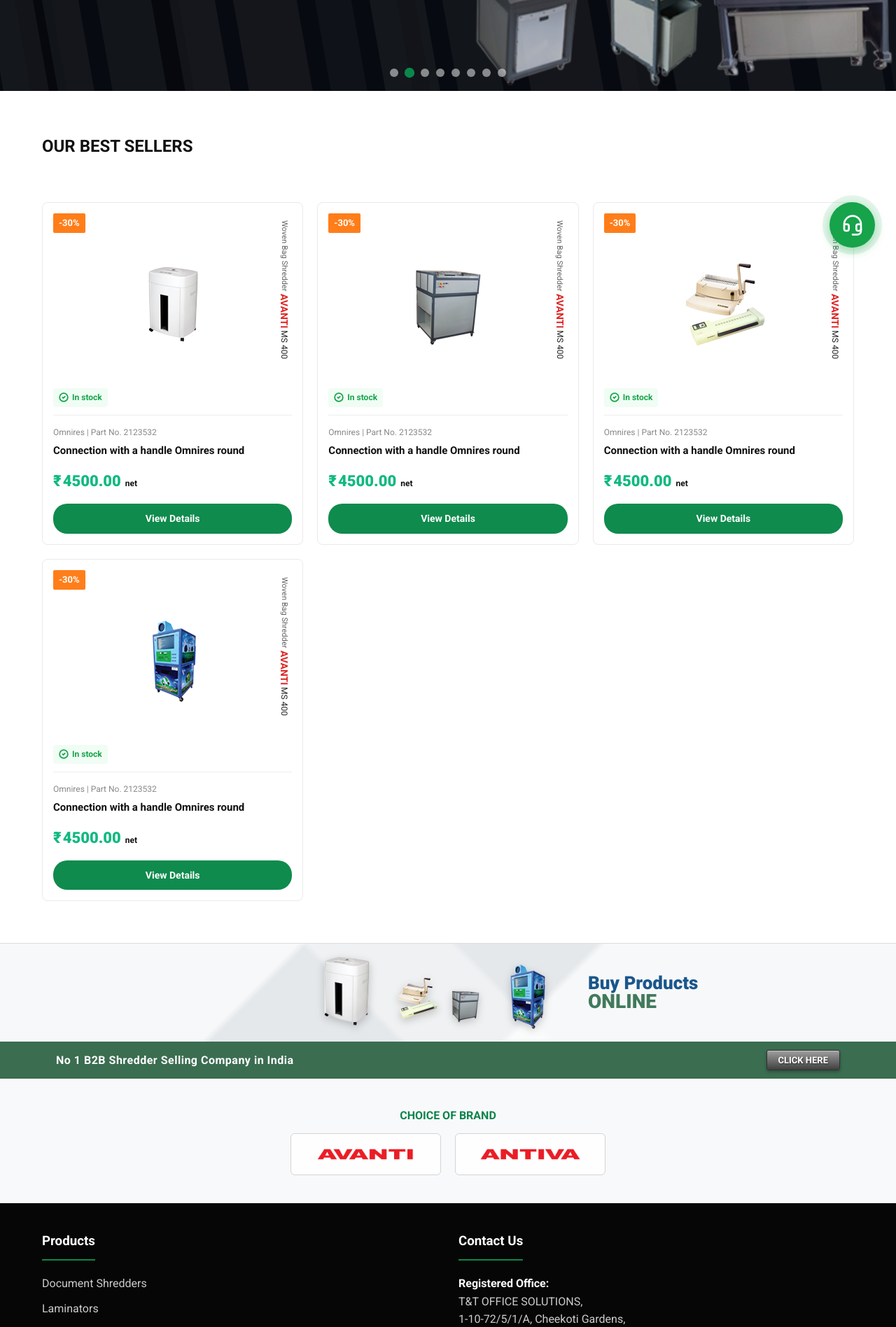
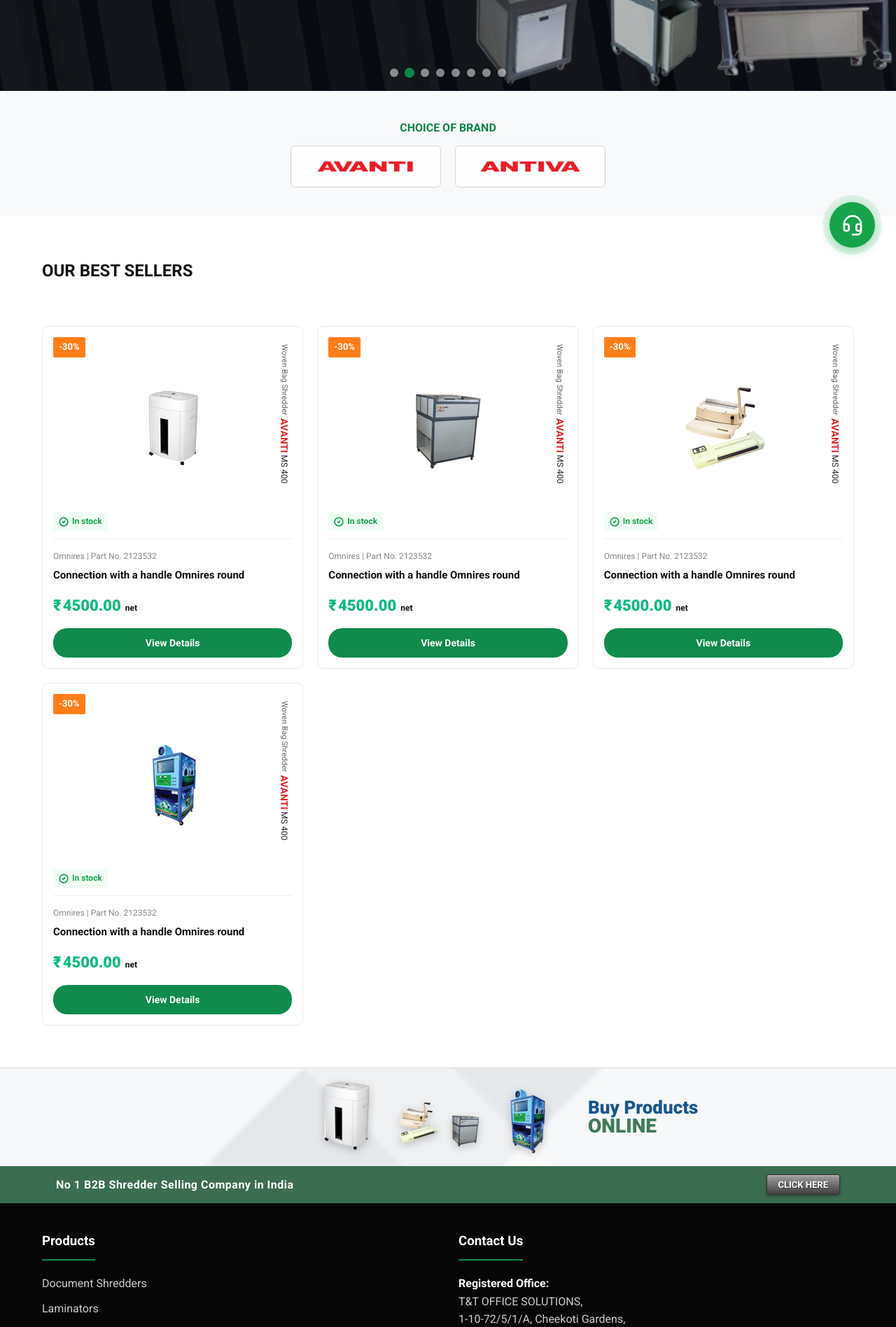
Before and after one commit to tetra9270/tanveer-backend, a React (Vite) app in the folder frontend/: page / in a window 1280 px wide. Shown: the part 416-2313 px from the top of the page at 70% size. Built offline with nearby package versions, Linux system fonts and the light colour scheme; no server answers.

Commit message:
feat: move BrandSection from global layout to Home below Carousel

```diff
--- a/frontend/src/App.jsx
+++ b/frontend/src/App.jsx
@@ -1,7 +1,6 @@
 import { BrowserRouter as Router, Routes, Route } from 'react-router-dom';
 import Navbar from './components/Navbar';
 import Footer from './components/Footer';
-import BrandSection from './components/BrandSection';
 import BuyProductsBanner from './components/BuyProductsBanner';
 import EnquiryButton from './components/EnquiryButton';
 import Home from './pages/Home';
@@ -71,7 +70,6 @@
             </Routes>
           </main>
           <BuyProductsBanner />
-          <BrandSection />
           <Footer />
           <EnquiryButton />
         </div>
--- a/frontend/src/pages/Home.jsx
+++ b/frontend/src/pages/Home.jsx
@@ -2,6 +2,7 @@
 import { useData } from '../context/DataContext';
 import Carousel from '../components/Carousel';
 import ProductSection from '../components/ProductSection';
+import BrandSection from '../components/BrandSection';
 import './Home.css';
 import ShreddersImg from '../assets/shredders.png';
 import AppShreddersImg from '../assets/application-shredders.png';
@@ -70,11 +71,8 @@
     return (
         <div className="home-page">
             <Carousel />
+            <BrandSection />
             <ProductSection title={settings?.homePageTitle || "Our Best Sellers"} products={bestSellers} showBrands={false} />
-
-
-
-            {/* Brand Section Removed - Moved to App.jsx */}
         </div>
     );
 };
```
